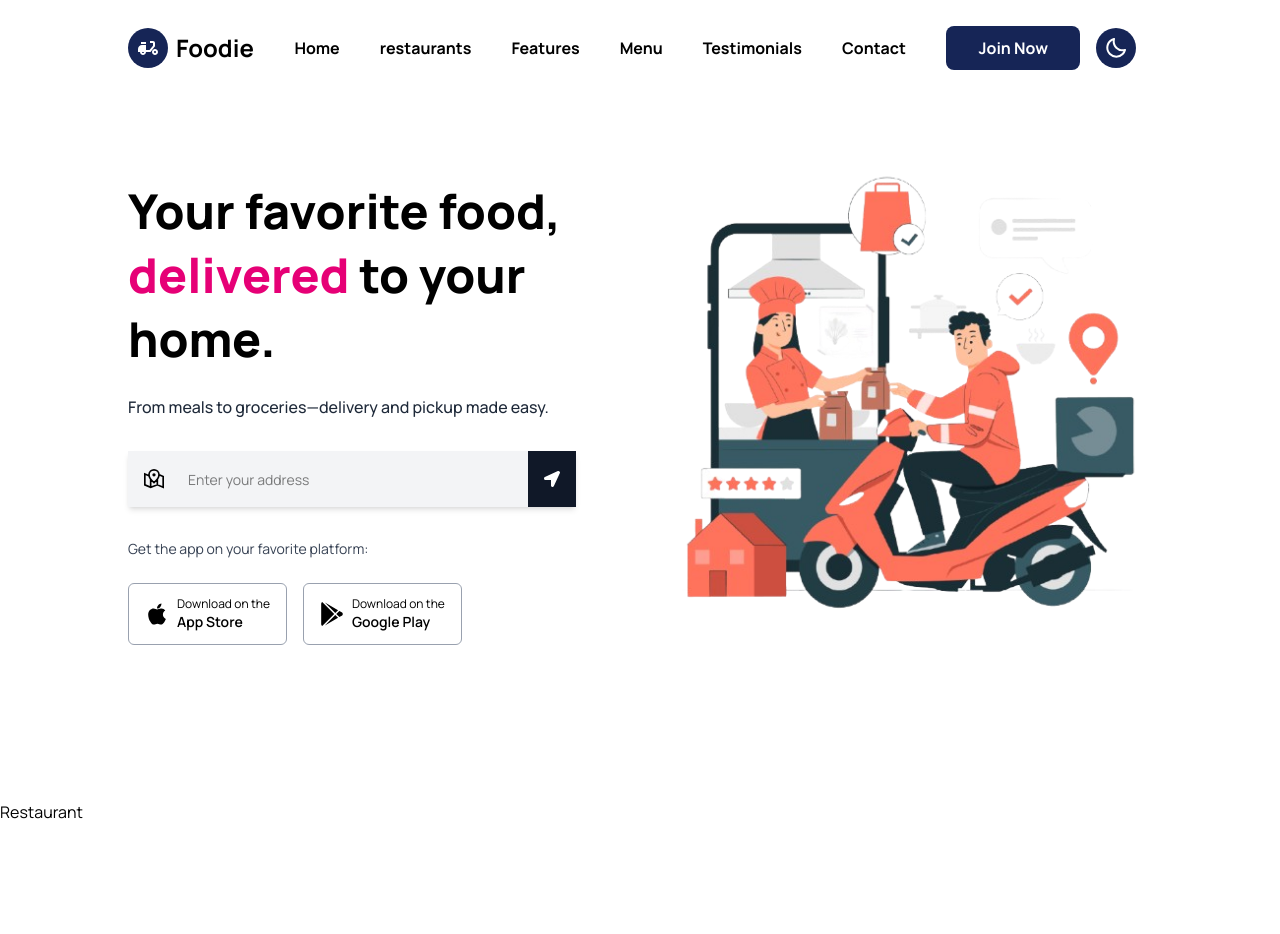
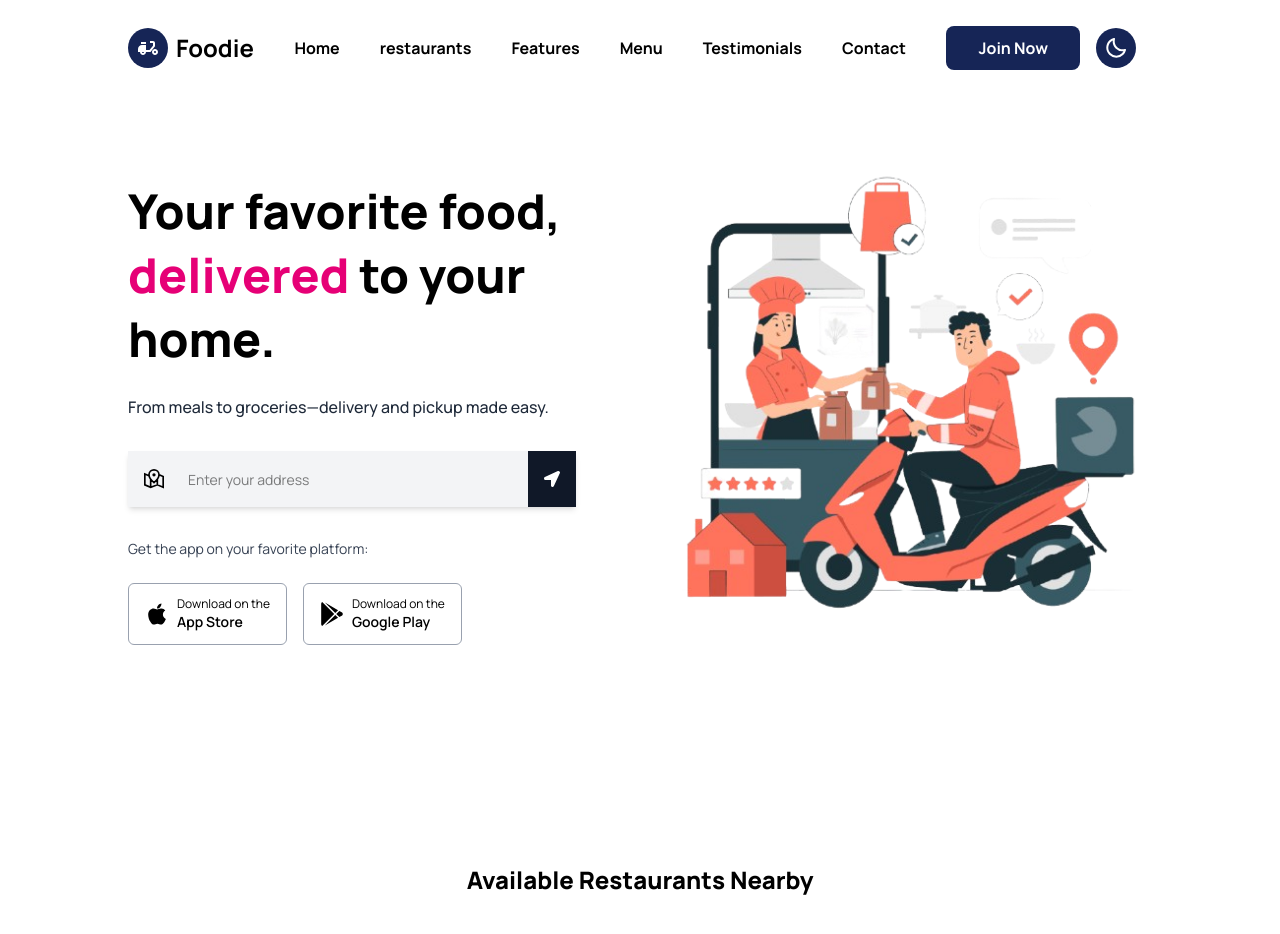
Before and after one commit to denisdiaconu/food-landing-page, a Next.js app: page / in a window 1280 px wide. Shown: the top 934 px of the page. Before the commit the page ends 824 px from the top, so only its background shows below. Built offline with nearby package versions, Linux system fonts and the light colour scheme.

Commit message:
Add restaurant card component

```diff
--- a/components/Home/Restaurant/Restaurant.tsx
+++ b/components/Home/Restaurant/Restaurant.tsx
@@ -2,7 +2,14 @@
 
 const Restaurant = () => {
   return (
-    <div >Restaurant</div>
+    <div className='pt-16 pb-16'>
+        <div className='text-xl sm:text-2xl text-center font-extrabold'>
+            Available Restaurants Nearby
+        </div>
+        <div className='w-[80%] mx-auto grid md:grid-cols-1 lg:grid-cols-2 xl:grid-cols-3 gap-10 mt-14'>
+
+        </div>
+    </div>
   )
 }
 
--- /dev/null
+++ b/components/Home/Restaurant/RestaurantCard.tsx
@@ -0,0 +1,9 @@
+import React from 'react'
+
+const RestaurantCard = () => {
+  return (
+    <div>RestaurantCard</div>
+  )
+}
+
+export default RestaurantCard
```
